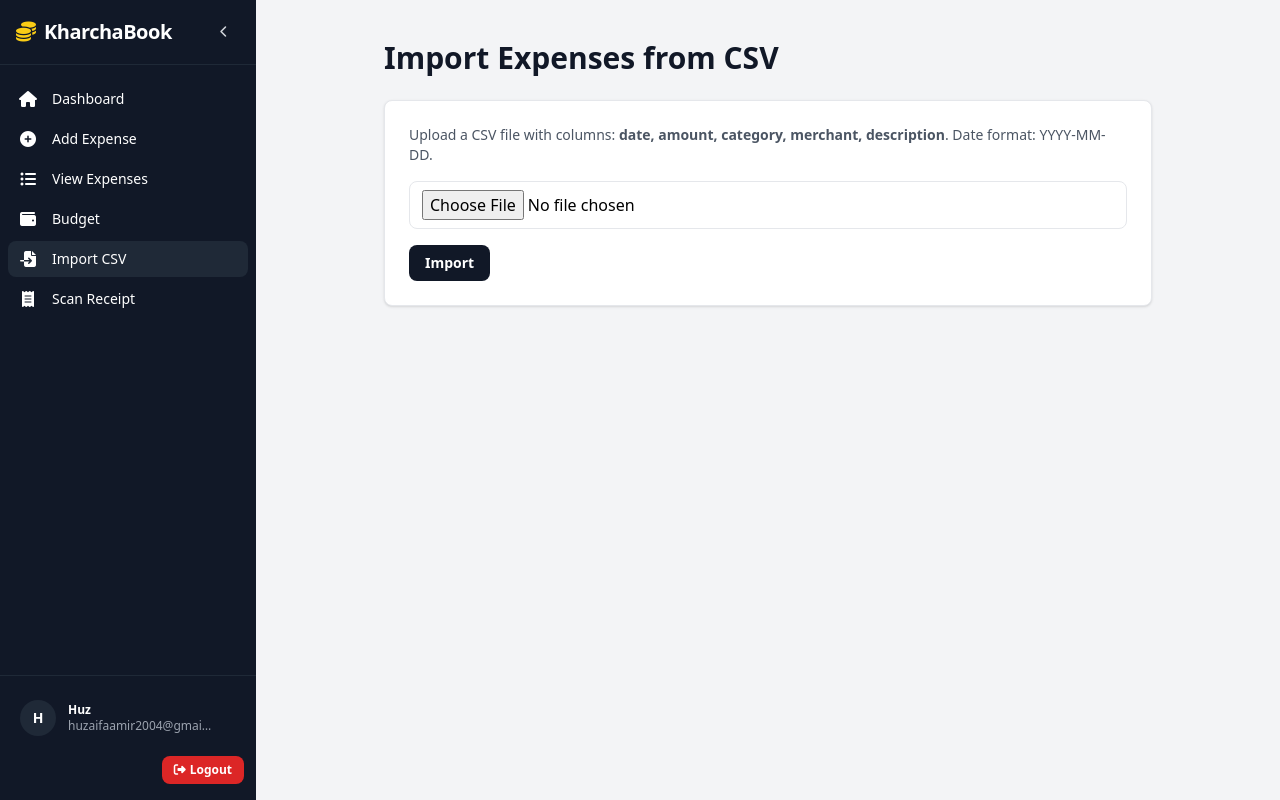
After one commit to BSSE23077/SDC_project, a Flask app: page /import-expenses in a window 1280 px wide. The commit adds this page. Run offline with Flask 3, Linux system fonts and the light colour scheme; a user stored in the database is signed in; some libraries are stand-ins or nearby versions.

Commit message:
Import_expense addition

```diff
--- a/expense_tracker/app.py
+++ b/expense_tracker/app.py
@@ -6,6 +6,9 @@ from datetime import datetime
 import os
 from sqlalchemy import extract, func
 from datetime import datetime
+import csv
+from io import TextIOWrapper
+
 # Initialize Flask app
 app = Flask(__name__)
 app.config['SECRET_KEY'] = 'your-secret-key-change-later'
@@ -322,6 +325,7 @@ def view_expenses():
         years=years,
     )
 
+
 @app.route('/scan-receipt', methods=['GET', 'POST'])
 @login_required
 def scan_receipt():
@@ -354,6 +358,54 @@ def scan_receipt():
         suggested=suggested
     )
 
+import csv
+from io import TextIOWrapper
+
+@app.route('/import-expenses', methods=['GET', 'POST'])
+@login_required
+def import_expenses():
+    if request.method == 'POST':
+        file = request.files.get('file')
+        if not file or file.filename == '':
+            flash('Please choose a CSV file.', 'error')
+            return redirect(url_for('import_expenses'))
+
+        try:
+            # Decode file stream as text
+            stream = TextIOWrapper(file.stream, encoding='utf-8')
+            reader = csv.DictReader(stream)
+
+            count = 0
+            for row in reader:
+                if not row.get('amount') or not row.get('date'):
+                    continue
+
+                amount = float(row['amount'])
+                date_val = datetime.strptime(row['date'], '%Y-%m-%d').date()
+                category = row.get('category') or 'Other'
+                merchant = row.get('merchant') or ''
+                description = row.get('description') or ''
+
+                exp = Expense(
+                    user_id=current_user.id,
+                    amount=amount,
+                    category=category,
+                    merchant=merchant,
+                    description=description,
+                    date=date_val
+                )
+                db.session.add(exp)
+                count += 1
+
+            db.session.commit()
+            flash(f'Imported {count} expenses from CSV.', 'success')
+            return redirect(url_for('view_expenses'))
+        except Exception as e:
+            db.session.rollback()
+            flash('Failed to import file. Please check format.', 'error')
+
+    return render_template('import_expenses.html')
+
 # ==================== RUN APP ====================
 if __name__ == '__main__':
     with app.app_context():
--- a/expense_tracker/templates/base.html
+++ b/expense_tracker/templates/base.html
@@ -54,6 +54,13 @@
                 <i class="fas fa-wallet w-6 text-center"></i>
                 <span x-show="!collapsed" class="ml-3 text-sm">Budget</span>
             </a>
+            <a href="{{ url_for('import_expenses') }}"
+   class="flex items-center px-2 py-2 rounded-lg hover:bg-gray-800
+          {% if request.endpoint == 'import_expenses' %}bg-gray-800{% endif %}">
+    <i class="fas fa-file-import w-6 text-center"></i>
+    <span x-show="!collapsed" class="ml-3 text-sm">Import CSV</span>
+</a>
+
             <a href="{{ url_for('scan_receipt') }}"
    class="flex items-center px-2 py-2 rounded-lg hover:bg-gray-800
           {% if request.endpoint == 'scan_receipt' %}bg-gray-800{% endif %}">
--- /dev/null
+++ b/expense_tracker/templates/import_expenses.html
@@ -0,0 +1,22 @@
+{% extends "base.html" %}
+
+{% block content %}
+<div class="max-w-3xl mx-auto">
+    <h1 class="text-3xl font-bold text-gray-900 mb-6">Import Expenses from CSV</h1>
+
+    <div class="bg-white rounded-lg shadow border border-gray-200 p-6 mb-6">
+        <p class="text-sm text-gray-600 mb-4">
+            Upload a CSV file with columns: <strong>date, amount, category, merchant, description</strong>.
+            Date format: YYYY-MM-DD.
+        </p>
+
+        <form method="POST" enctype="multipart/form-data" class="space-y-4">
+            <input type="file" name="file" accept=".csv"
+                   class="w-full border rounded-lg px-3 py-2 bg-white">
+            <button class="bg-gray-900 text-white px-4 py-2 rounded-lg text-sm font-semibold hover:bg-gray-800">
+                Import
+            </button>
+        </form>
+    </div>
+</div>
+{% endblock %}
```
